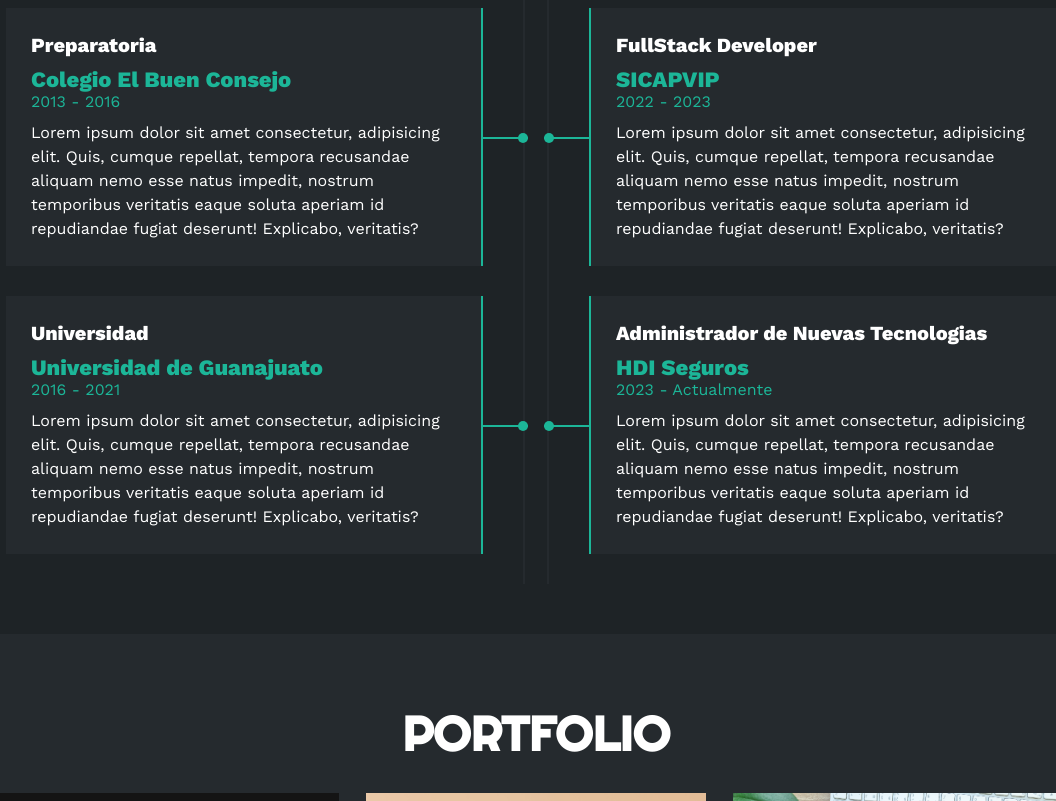
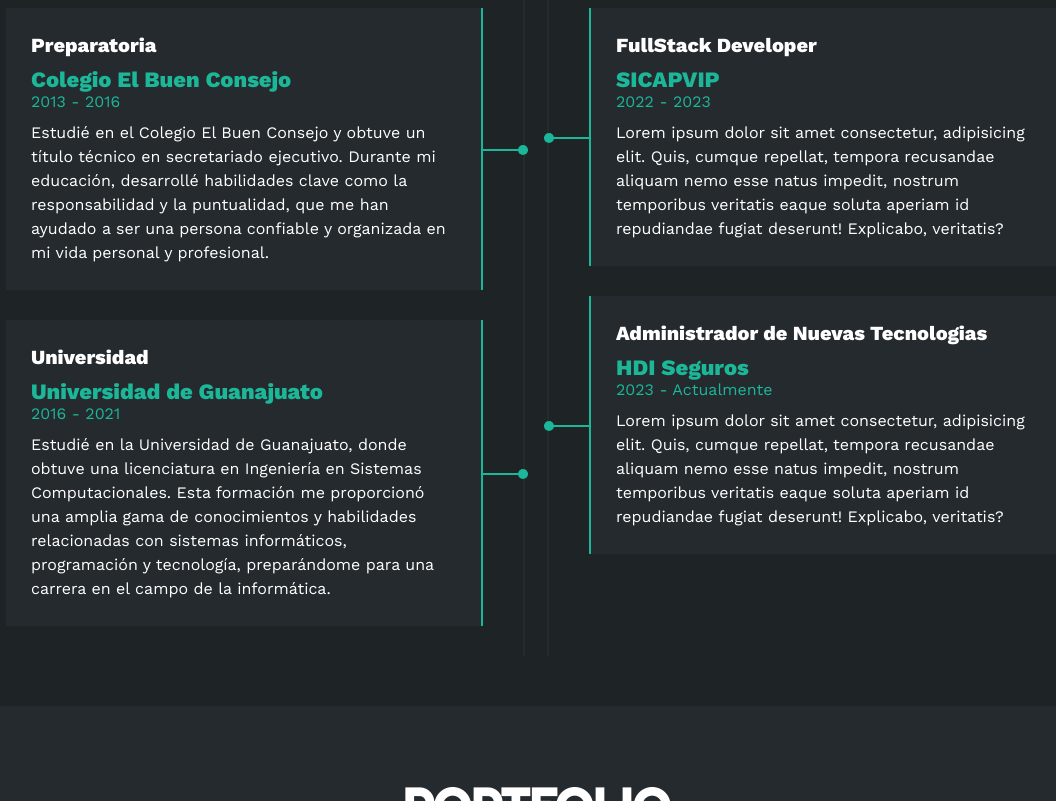
Before and after one commit to AdolfoGu/AdolfoGu.github.io, a plain HTML site: page index.html in a window 1280 px wide. Shown: the part 2320-3121 px from the top of the page, without its empty margins (104-1160 px from the left). Drawn offline with nearby package versions, Linux system fonts and the light colour scheme.

Commit message:
Resumen Estudios

```diff
--- a/index.html
+++ b/index.html
@@ -60,7 +60,8 @@
             <h2>Sobre Mí</h2>
             <p><span>Hola, soy Adolfo gutierrez.</span> Ingeniero en Sistemas Computacionales egresado de la Universidad
                 de Guanajuato, apasionado por la programación y dedicado al crecimiento profesional. Actualmente, formo
-                parte del equipo en <span>HDI Seguros</span>, donde aplico mis conocimientos y habilidades para contribuir al éxito
+                parte del equipo en <span>HDI Seguros</span>, donde aplico mis conocimientos y habilidades para
+                contribuir al éxito
                 de la empresa y seguir evolucionando en el ámbito tecnológico</p>
             <div class="fila">
                 <!-- datos personales -->
@@ -127,7 +128,8 @@
                 </div>
             </div>
             <button>
-                <a href="/CV.pdf" download="CV Adolfo Gutierrez" style="text-decoration:none;color:#ffffff;">Descargar CV <i class="fa-solid fa-download"></i></a>
+                <a href="/CV.pdf" download="CV Adolfo Gutierrez" style="text-decoration:none;color:#ffffff;">Descargar
+                    CV <i class="fa-solid fa-download"></i></a>
                 <span class="overlay"></span>
             </button>
         </div>
@@ -257,9 +259,10 @@
                         <h4>Preparatoria</h4>
                         <span class="casa">Colegio El Buen Consejo</span>
                         <span class="fecha">2013 - 2016</span>
-                        <p>Lorem ipsum dolor sit amet consectetur, adipisicing elit. Quis, cumque repellat, tempora
-                            recusandae aliquam nemo esse natus impedit, nostrum temporibus veritatis eaque soluta
-                            aperiam id repudiandae fugiat deserunt! Explicabo, veritatis?</p>
+                        <p>Estudié en el Colegio El Buen Consejo y obtuve un título técnico en secretariado ejecutivo.
+                            Durante mi educación, desarrollé habilidades clave como la responsabilidad y la puntualidad,
+                            que me han ayudado a ser una persona confiable y organizada en mi vida personal y
+                            profesional.</p>
                         <div class="conectori">
                             <div class="circuloi"></div>
                         </div>
@@ -268,9 +271,10 @@
                         <h4>Universidad</h4>
                         <span class="casa">Universidad de Guanajuato</span>
                         <span class="fecha">2016 - 2021</span>
-                        <p>Lorem ipsum dolor sit amet consectetur, adipisicing elit. Quis, cumque repellat, tempora
-                            recusandae aliquam nemo esse natus impedit, nostrum temporibus veritatis eaque soluta
-                            aperiam id repudiandae fugiat deserunt! Explicabo, veritatis?</p>
+                        <p>Estudié en la Universidad de Guanajuato, donde obtuve una licenciatura en Ingeniería en
+                            Sistemas Computacionales. Esta formación me proporcionó una amplia gama de conocimientos y
+                            habilidades relacionadas con sistemas informáticos, programación y tecnología, preparándome
+                            para una carrera en el campo de la informática.</p>
                         <div class="conectori">
                             <div class="circuloi"></div>
                         </div>
```
